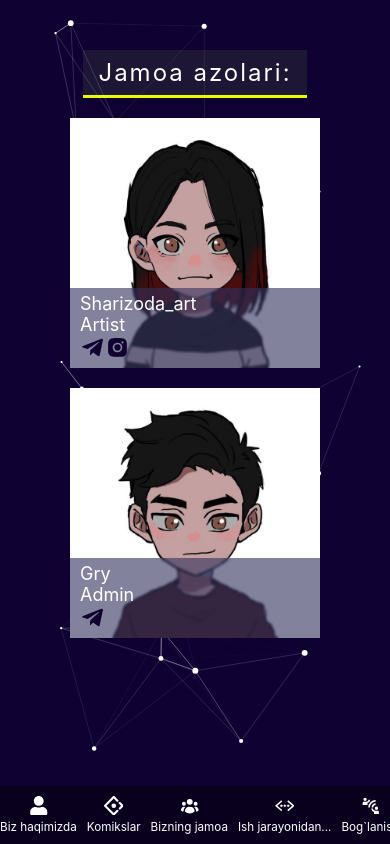
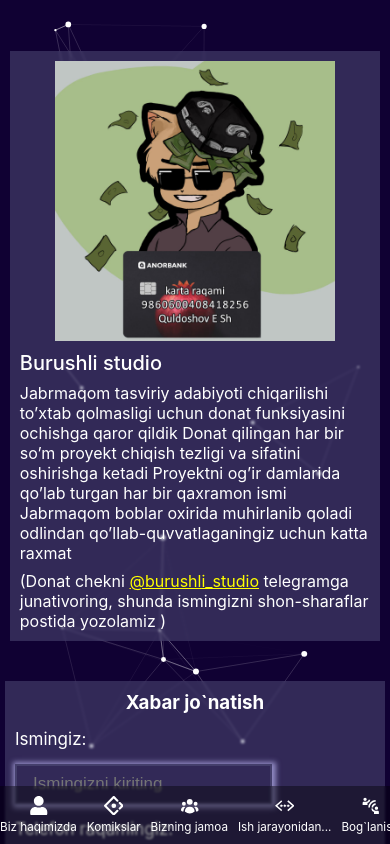
Before and after one commit to DavronNabijonv/burushli, a React (Create React App) app: page / in a window 390 px wide. Shown: the top 844 px of the page. Built offline with nearby package versions, Linux system fonts and the light colour scheme.

Commit message:
aloqa_responsive

```diff
--- a/src/App.js
+++ b/src/App.js
@@ -13,10 +13,10 @@ function App() {
       <ParticlesComponent className="particles" />
       <Navbar />
       {/* <About />
-      <Komiks /> */}
-      <Jamoa/>
-      {/* <Ish_jarayoni/>
-      <Aloqa_va_elon/> */}
+      <Komiks />
+      <Jamoa/> */}
+      {/* <Ish_jarayoni/> */}
+      <Aloqa_va_elon/>
     </div>
   );
 }
--- a/src/page/aloqa_va_elon.scss
+++ b/src/page/aloqa_va_elon.scss
@@ -91,3 +91,55 @@
     border: none;
   }
 }
+
+@media(max-width:1440px){
+  .aloqa{
+    margin-left: 100px;
+    justify-content: space-around;
+    gap: 40px;
+  }
+}
+
+@media(max-width:1210px){
+  .aloqa{
+    width: 100%;
+    flex-wrap: wrap;
+    margin-left: 100px;
+    margin-right: 100px;
+  }
+}
+
+@media(max-width:760px){
+  .aloqa{
+    margin-left: 0;
+    margin-bottom: 100px;
+  }
+}
+
+@media(max-width:700px){
+  .elon_part{
+    width: 95%;
+    flex-wrap: wrap;
+    align-items: center;
+    justify-content: center;
+    .danat_img{
+      width: 50%;
+    }
+  }
+}
+
+@media(max-width:550px){
+  .elon_part{
+    .danat_img{
+      width: 80%;
+    }
+  }
+}
+
+@media(max-width:375px){
+  .elon_part{
+    .danat_img{
+      width: 100%;
+    }
+  }
+}
```
